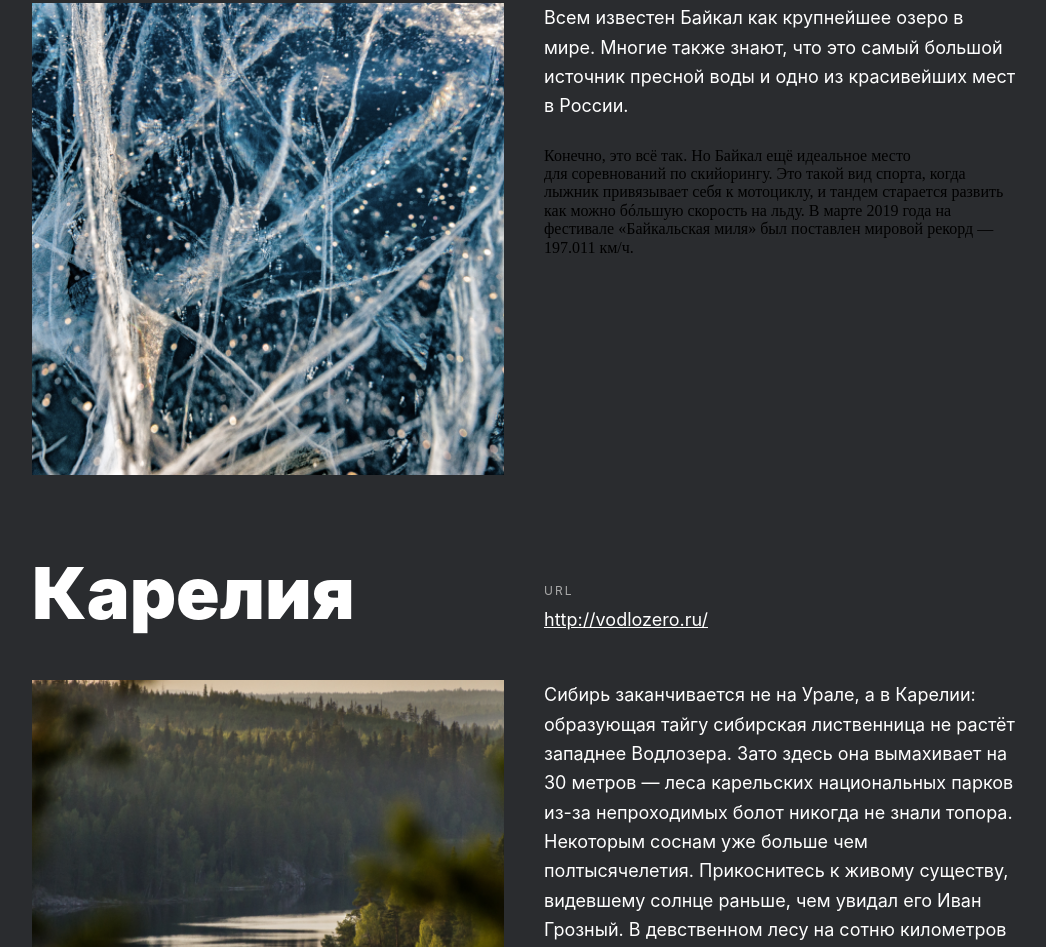
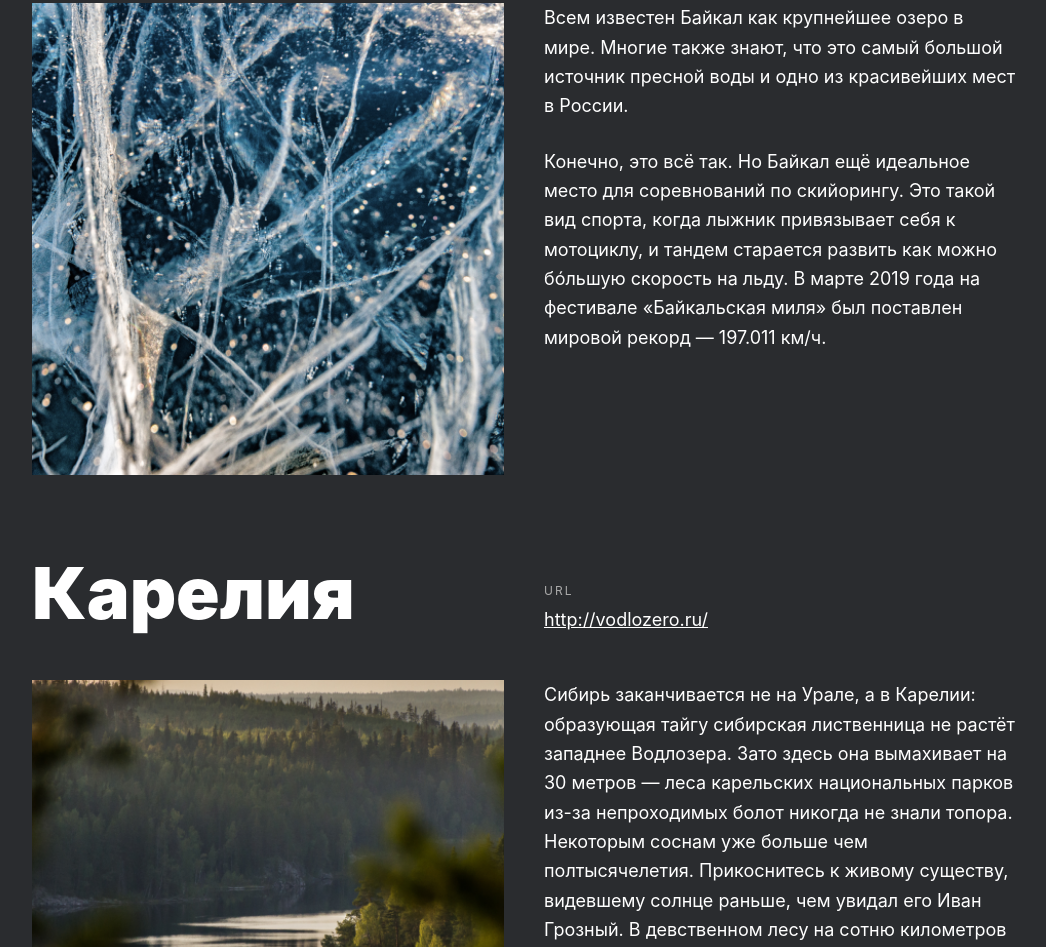
Before and after one commit to saken1698/russian-travel, a plain HTML site: page index.html in a window 1280 px wide. Shown: the part 4805-5752 px from the top of the page, without its empty margins (116-1162 px from the left). Drawn offline with Linux system fonts and the light colour scheme.

Commit message:
Add files via upload

```diff
--- a/index.html
+++ b/index.html
@@ -98,7 +98,7 @@
             <div class="place__paragraphs">
                 <p class="place__paragraph">Всем известен Байкал как крупнейшее озеро
                         в мире. Многие также знают, что это самый большой источник пресной воды и одно из красивейших мест в России.</p>
-                <p class="places__paragraph">Конечно, это всё так. Но Байкал ещё идеальное место для соревнований по скийорингу. Это такой вид спорта, когда лыжник привязывает себя
+                <p class="place__paragraph">Конечно, это всё так. Но Байкал ещё идеальное место для соревнований по скийорингу. Это такой вид спорта, когда лыжник привязывает себя
                         к мотоциклу, и тандем старается развить как можно бóльшую скорость на льду. В марте 2019 года на фестивале «Байкальская миля» был поставлен мировой рекорд — 197.011 км/ч.</p>
             </div>
         </article>
```
